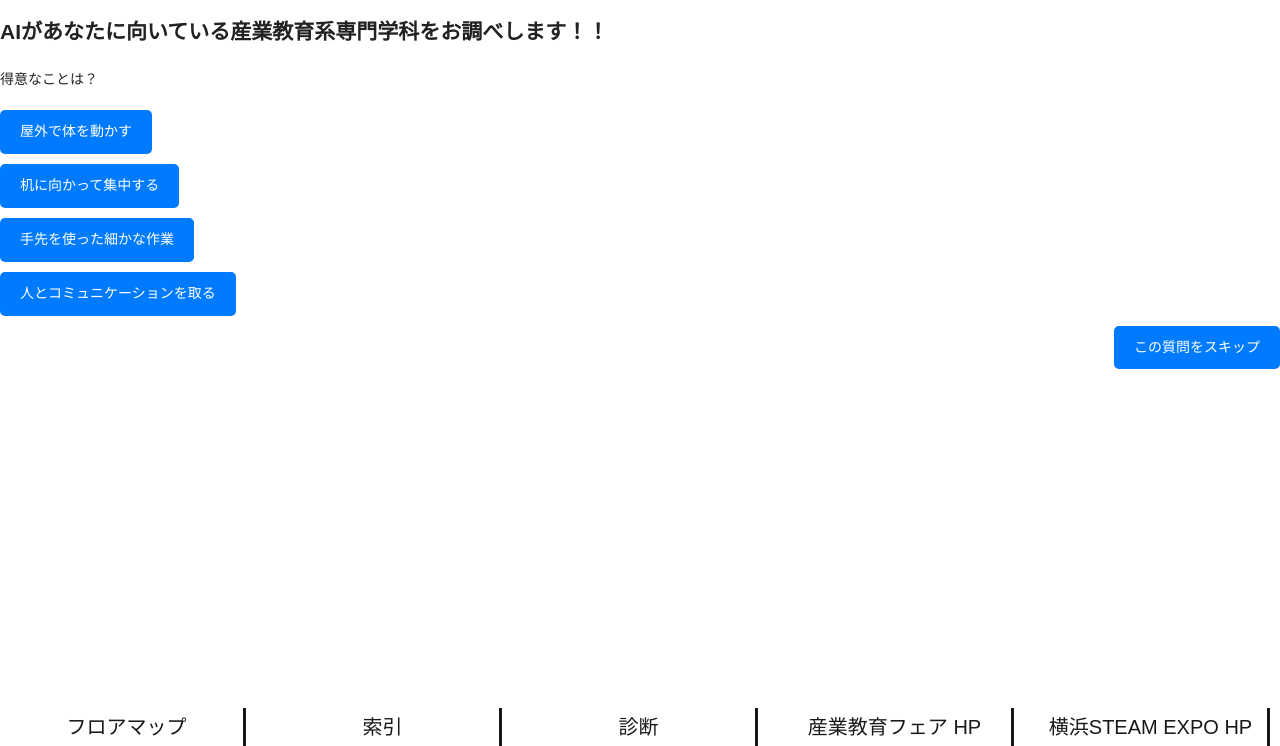
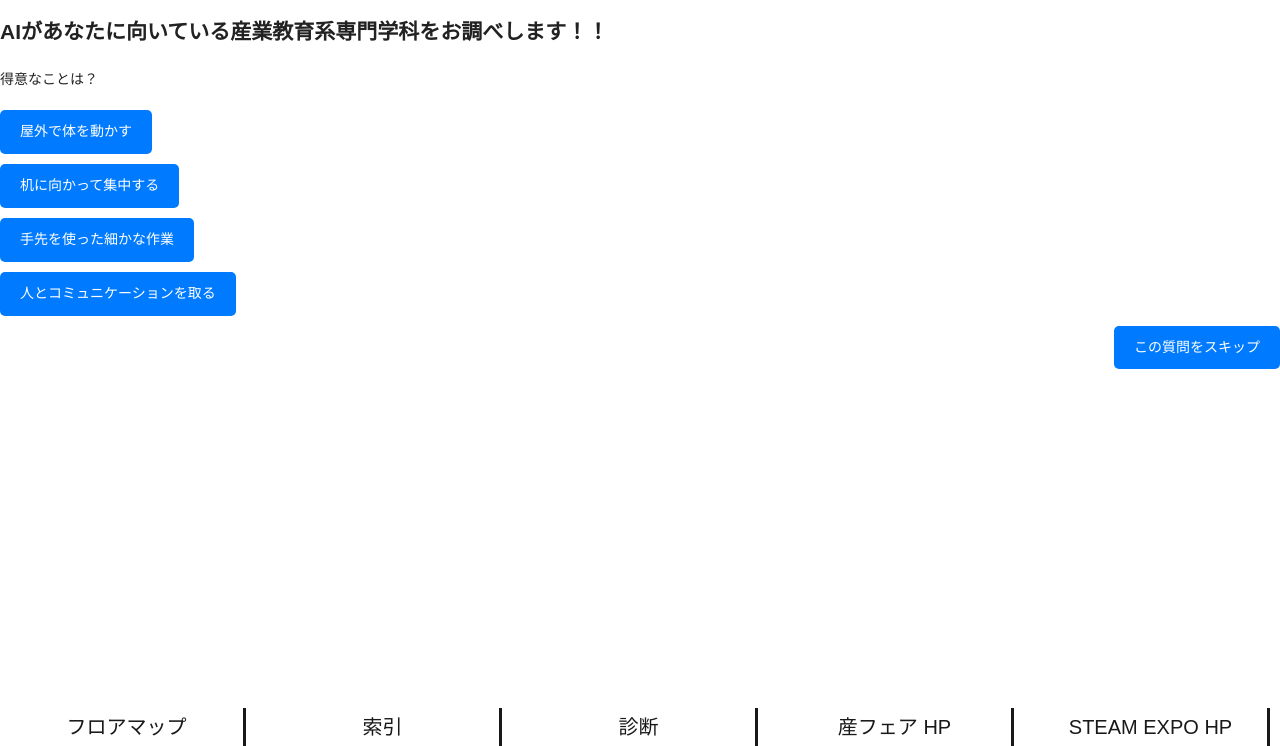
Before and after one commit to KTHSengidev/2024_steamexpo, a plain HTML site: page index.html in a window 1280 px wide. Shown: the part 54-800 px from the top of the page. Drawn offline with Linux system fonts and the light colour scheme.

Commit message:
2025-01-21-09
2025-01-21-09

```diff
--- a/index.html
+++ b/index.html
@@ -32,8 +32,8 @@
             <li id="bar-blue"><a href="maps.html">フロアマップ</a></li>
             <li id="bar-red"><a href="sakuin.html">索引</a></li>
             <li id="bar-red"><a href="index.html">診断</a></li>
-            <li id="bar-red"><a href="https://sanfair.info/">産業教育フェア HP</a></li>
-            <li id="bar-yellow"><a href="https://www.steamexpo.jp">横浜STEAM EXPO HP</a></li>
+            <li id="bar-red"><a href="https://sanfair.info/">産フェア HP</a></li>
+            <li id="bar-yellow"><a href="https://www.steamexpo.jp">STEAM EXPO HP</a></li>
         </ul>
     </div>
 
@@ -51,6 +51,7 @@
                 <!--<a href="#" class="button" onclick="skipall()">特性診断をスキップ</a>-->
                 <a href="#" class="button" onclick="skipPage()">この質問をスキップ</a>
             </div>
+            <br><br><br><br><br><br><br>
         </div>
 
         <div class="page" id="page2">
@@ -65,6 +66,7 @@
                 <a href="#" class="button" onclick="submitForm()">結果までスキップ</a>
                 <a href="#" class="button" onclick="skipPage()">この質問をスキップ</a>
             </div>
+            <br><br><br><br><br><br><br>
         </div>
 
         <div class="page" id="page3">
@@ -86,6 +88,7 @@
                 <a href="#" class="button" onclick="submitForm()">結果までスキップ</a>
                 <a href="#" class="button" onclick="skipPage()">この質問をスキップ</a>
             </div>
+            <br><br><br><br><br><br><br>
         </div>
 
         <div class="page" id="page4">
@@ -103,6 +106,7 @@
                 <a href="#" class="button" onclick="submitForm()">結果までスキップ</a>
                 <a href="#" class="button" onclick="skipPage()">この質問をスキップ</a>
             </div>
+            <br><br><br><br><br><br><br>
         </div>
 
         <div class="page" id="page5">
@@ -118,6 +122,7 @@
                 <a href="#" class="button" onclick="submitForm()">結果までスキップ</a>
                 <a href="#" class="button" onclick="skipPage()">この質問をスキップ</a>
             </div>
+            <br><br><br><br><br><br><br>
         </div>
 
         <div class="page" id="page6">
@@ -133,6 +138,7 @@
                 <a href="#" class="button" onclick="prevPage()">前へ</a>
                 <a href="#" class="button" onclick="submitForm()">結果までスキップ</a>
             </div>
+            <br><br><br><br><br><br><br>
         </div>
 
         <!-- 結果表示ページ -->
@@ -142,6 +148,7 @@
                 <p>診断中です・・・</p>
                 <!-- 結果がここに表示される -->
             </div>
+            <br><br><br><br><br><br><br>
         </div>
     </form>
 
```
Also changed, not shown: maps.html (+2 -2 lines), sakuin.html (+2 -2 lines).
